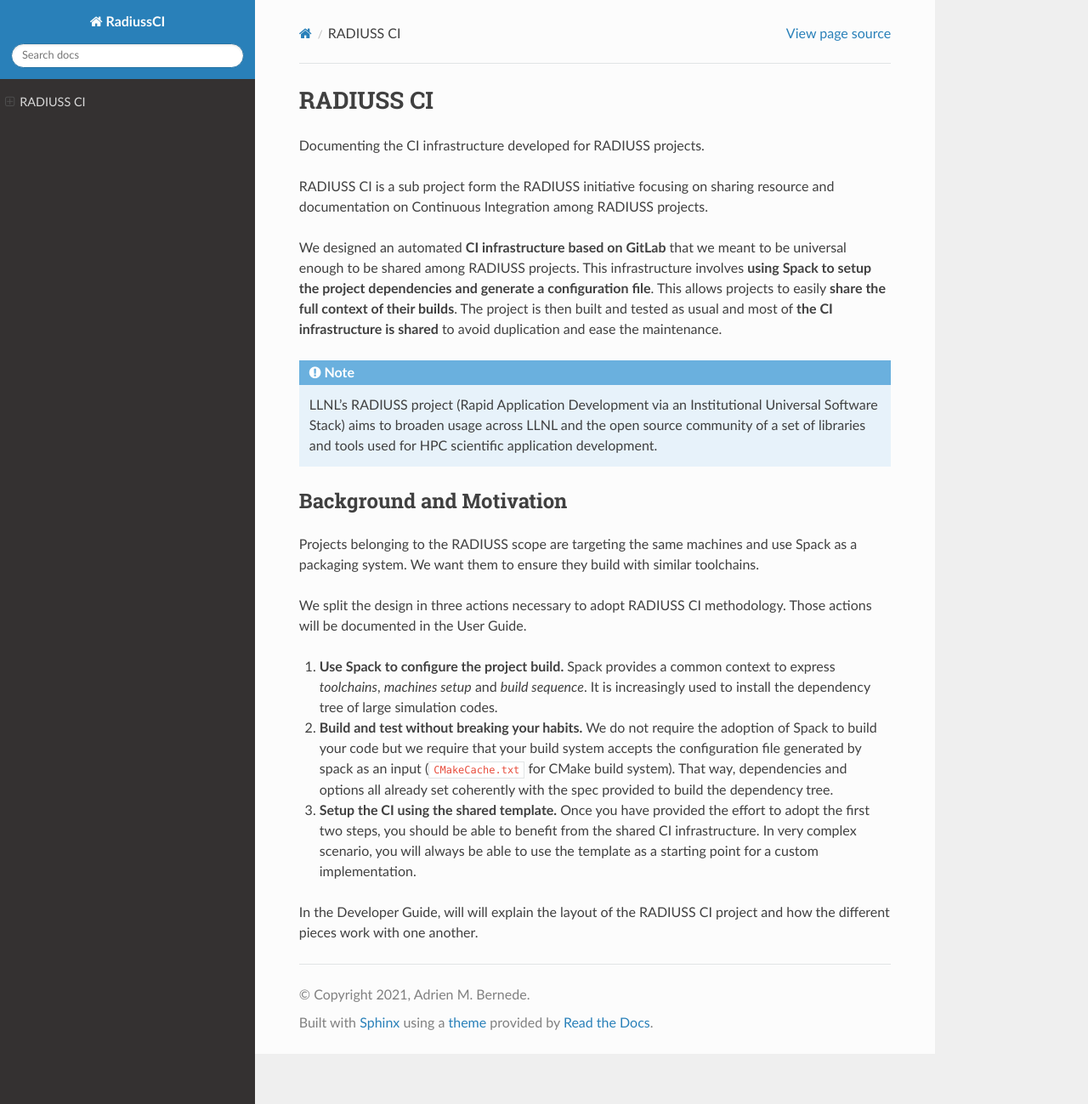
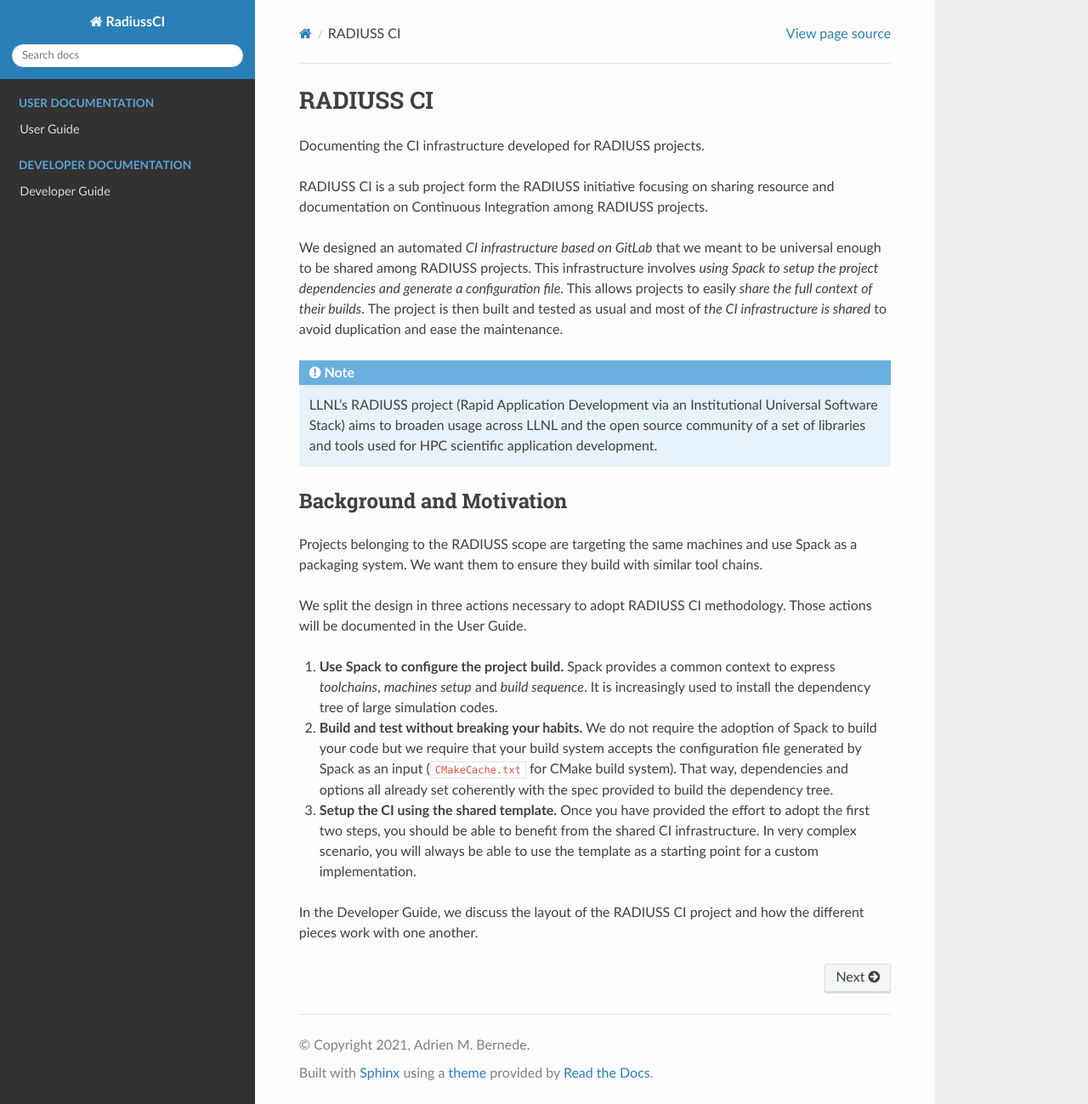
Before and after one commit to LLNL/radiuss-ci, a Sphinx documentation site: the page built from docs/index.rst, in a window 1280 px wide and 1299 px high. Shown: the whole window at 85% size. Built offline with Sphinx 7.4.7 and the Read the Docs theme 2.0.0, drawn with Linux system fonts in a browser that asks for light colours; pages that are not in the unit, such as notebooks, are missing from menus.

Commit message:
Fix file tree + minor change

```diff
--- a/docs/index.rst
+++ b/docs/index.rst
@@ -13,12 +13,12 @@ Documenting the CI infrastructure developed for RADIUSS projects.
 RADIUSS CI is a sub project form the RADIUSS initiative focusing on sharing
 resource and documentation on Continuous Integration among RADIUSS projects.
 
-We designed an automated **CI infrastructure based on GitLab** that we meant to be
+We designed an automated *CI infrastructure based on GitLab* that we meant to be
 universal enough to be shared among RADIUSS projects. This infrastructure
-involves **using Spack to setup the project dependencies and generate a
-configuration file**. This allows projects to easily **share the full context of
-their builds**. The project is then built and tested as usual and most of **the
-CI infrastructure is shared** to avoid duplication and ease the maintenance.
+involves *using Spack to setup the project dependencies and generate a
+configuration file*. This allows projects to easily *share the full context of
+their builds*. The project is then built and tested as usual and most of *the
+CI infrastructure is shared* to avoid duplication and ease the maintenance.
 
 .. note::
    LLNL's RADIUSS project (Rapid Application Development via an Institutional
@@ -32,7 +32,7 @@ Background and Motivation
 
 Projects belonging to the RADIUSS scope are targeting the same machines and
 use Spack as a packaging system. We want them to ensure they build with
-similar toolchains.
+similar tool chains.
 
 We split the design in three actions necessary to adopt RADIUSS CI methodology.
 Those actions will be documented in the User Guide.
@@ -43,7 +43,7 @@ Those actions will be documented in the User Guide.
    dependency tree of large simulation codes.
 2. **Build and test without breaking your habits.**
    We do not require the adoption of Spack to build your code but we require
-   that your build system accepts the configuration file generated by spack as
+   that your build system accepts the configuration file generated by Spack as
    an input (``CMakeCache.txt`` for CMake build system). That way, dependencies
    and options all already set coherently with the spec provided to build the
    dependency tree.
@@ -53,17 +53,17 @@ Those actions will be documented in the User Guide.
    scenario, you will always be able to use the template as a starting point
    for a custom implementation.
 
-In the Developer Guide, will will explain the layout of the RADIUSS CI project
+In the Developer Guide, we discuss the layout of the RADIUSS CI project
 and how the different pieces work with one another.
 
 .. toctree::
-   :hidden: 2
+   :hidden:
    :caption: User Documentation
 
    sphinx/user_guide/index
 
 .. toctree::
-   :hidden: 2
+   :hidden:
    :caption: Developer Documentation
 
    sphinx/dev_guide/index
```
Also changed, not shown: docs/sphinx/uberenv.rst (deleted, +0 -278 lines).
